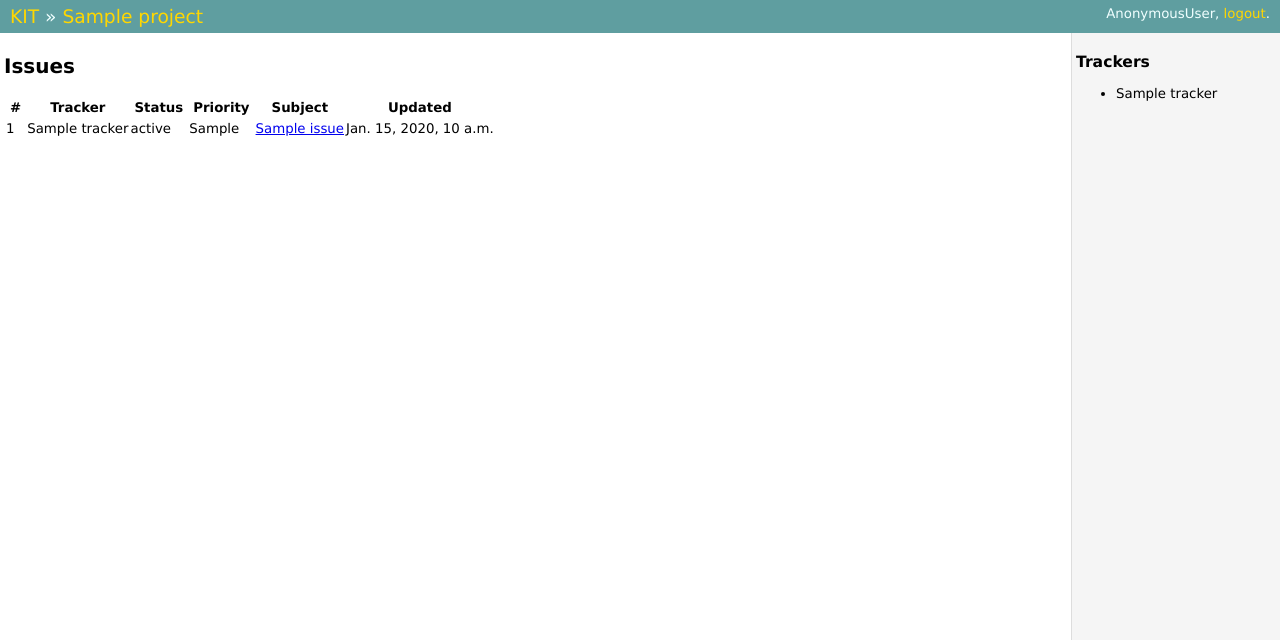
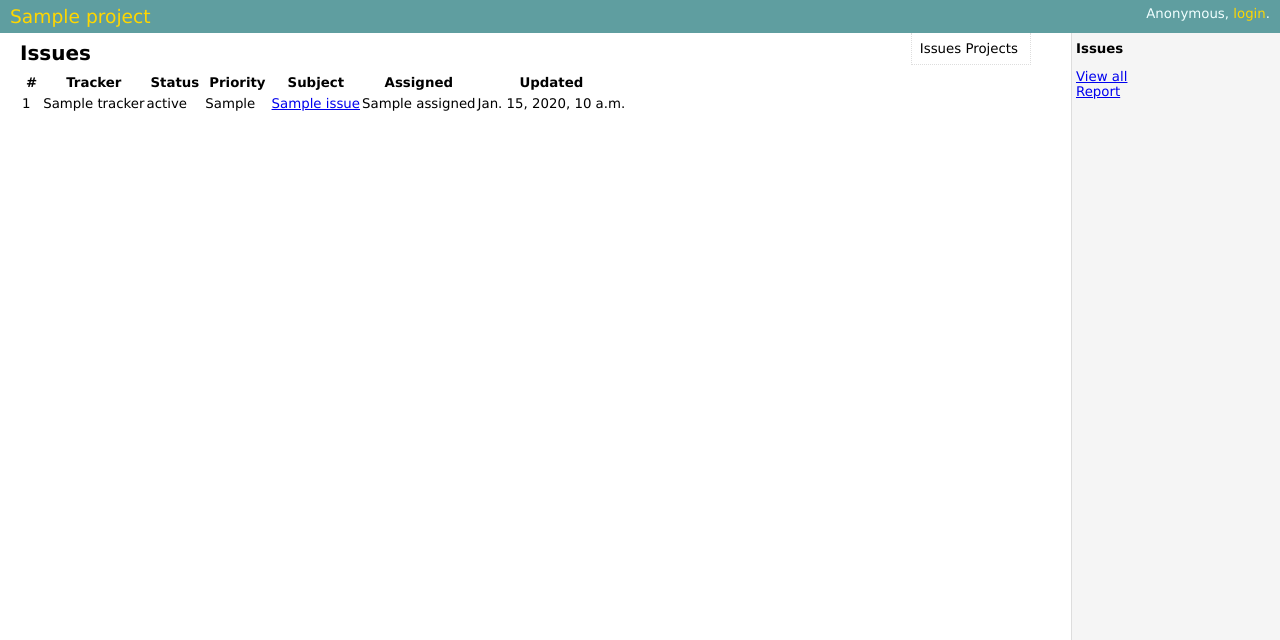
Before and after one commit to alexef/kit, a Django app: template resources/templates/issues/issue_list.html in a window 1280 px wide. Shown: the top 640 px of the page. Run offline with Django 3.2, Linux system fonts and the light colour scheme; the template is opened without the code that fills it: most values are stand-ins (such as "Sample title", 1, 10 or a date in 2020).

Commit message:
improve interface, add issue comments and reports.

```diff
--- /dev/null
+++ b/context_processors.py
@@ -0,0 +1,6 @@
+
+def module(request):
+    parts = request.path.split('/')
+    if len(parts) > 2:
+        return dict(module=parts[2])
+    return dict(module='')
--- a/issues/admin.py
+++ b/issues/admin.py
@@ -5,3 +5,4 @@
 admin.site.register(Tracker)
 admin.site.register(Category)
 admin.site.register(Issue)
+admin.site.register(Comment)
--- a/issues/urls.py
+++ b/issues/urls.py
@@ -1,7 +1,8 @@
 from django.conf.urls.defaults import patterns, url
-from views import IssueListView, IssueDetailView
+from views import IssueListView, IssueDetailView, IssueReportsView
 
 urlpatterns = patterns('',
     url(r'list/$', IssueListView.as_view(), name='issues_list'),
+    url(r'report/$', IssueReportsView.as_view(), name='issues_report'),
     url(r'view/(?P<pk>\d+)/$', IssueDetailView.as_view(), name='issues_view'),
 )
--- a/resources/static/styles.css
+++ b/resources/static/styles.css
@@ -1,5 +1,8 @@
 * {
     font-family: Verdana, sans-serif;
+}
+h1, h2, h3, h4 {
+    margin: 4px 0px;
 }
 body, td, th {
     margin: 0; padding: 0;
@@ -26,9 +29,30 @@
     text-align: right;
     float: right;
 }
+#menu {;
+    border:  1px dotted #ddd;
+    border-top: none;
+    float: right;
+    padding-right: 4px;
+    margin-right: 40px;
+}
+#menu ul {
+    list-style-type: none;
+    margin: 8px;
+    padding: 0px;
+}
+#menu ul li {
+    display: inline-block;
+}
+#menu ul li a {
+    text-decoration: none;
+    color: #000;
+}
+#menu ul li a.active {
+    font-weight: bold;
+}
 #content {
-    padding: 4px;
-    float: left;
+    padding: 4px 240px 0px 20px;
 }
 #sidebar {
     width: 200px;
@@ -39,8 +63,21 @@
     border-left: 1px solid #ddd;
     clear: left;
 }
+#sidebar ul {
+    list-style-type: none;
+    padding: 0;
+}
 #footer {
     text-align: center;
     font-size: 0.9em;
     clear: both;
 }
+
+div.replies {
+    margin-left: 20px;
+}
+div.issue {
+    background-color: #f5f5dc;
+    border:  1px dashed #ddd;
+    padding: 10px;
+}
--- a/resources/templates/base.html
+++ b/resources/templates/base.html
@@ -1,19 +1,37 @@
 <html>
 <head>
     <title>{% block title %}KIT{% endblock %}</title>
-    <link rel="stylesheet" type="text/css" href="/static/styles.css"
+    <link rel="stylesheet" type="text/css" href="/static/styles.css" />
 </head>
 <body>
 <div id="header">
     <div id="login">
-        {{ user }}, <a href="#">logout</a>.
+        {% if user.is_authenticated %}
+        {{ user }}, <a href="{% url django.contrib.auth.views.logout %}">logout</a>.
+        {% else %}
+        Anonymous, <a href="{% url django.contrib.auth.views.login %}">login</a>.
+        {% endif %}
     </div>
-<h1><a href="{% url projects_list %}">KIT</a> {% if project %}&raquo; <a href="{% url issues_list project %}">{{ project }}</a>{% endif %}</h1>
+<h1>
+    {% if project %}
+    <a href="{% url issues_list project %}">{{ project }}</a>
+    {% else %}
+    <a href="{% url projects_list %}">KIT</a>
+    {% endif %}
+</h1>
 </div>
 <div id="sidebar">
     {% block sidebar %}
     {% endblock %}
 </div>
+   <div id="menu">
+        <ul>
+            {% if project %}
+            <li><a href="{% url issues_list project %}" class="{% if module == 'issues' %}active{% endif %}">Issues</a></li>
+            {% endif %}
+            <li><a href="{% url projects_list %}" class="{% if module == '' %}active{% endif %}">Projects</a></li>
+        </ul>
+    </div>
 <div id="content">
 {% block content %}
 {% endblock %}
--- a/resources/templates/issues/issue_list.html
+++ b/resources/templates/issues/issue_list.html
@@ -1,11 +1,10 @@
 {% extends 'base.html' %}
 
 {% block sidebar %}
-    <h3>Trackers</h3>
+    <h4>Issues</h4>
     <ul>
-    {% for t in trackers %}
-        <li>{{ t }}</li>
-    {% endfor %}
+        <li><a href="{% url issues_list project %}">View all</a></li>
+        <li><a href="{% url issues_report project %}">Report</a></li>
     </ul>
 {% endblock %}
 
@@ -18,6 +17,7 @@
         <th>Status</th>
         <th>Priority</th>
         <th>Subject</th>
+        <th>Assigned</th>
         <th>Updated</th>
     </tr>
 
@@ -28,6 +28,7 @@
         <td>{{ issue.get_status_display }}</td>
         <td>{{ issue.get_priority_display }}</td>
         <td><a href="{% url issues_view issue.project issue.pk %}">{{ issue }}</a></td>
+        <td align="center">{% if issue.assigned %}{{ issue.assigned }}{% else %}-{% endif %}</td>
         <td>{{ issue.date_updated }}</td>
     </tr>
     {% endfor %}
--- a/urls.py
+++ b/urls.py
@@ -13,5 +13,7 @@
     url(r'^$', HomePage.as_view(), name='projects_list'),
     url(r'^(?P<project>.+)/issues/', include('kit.issues.urls')),
 
+    url(r'^user/login/', 'django.contrib.auth.views.login'),
+    url(r'^user/logout/', 'django.contrib.auth.views.logout', dict(next_page='/')),
     url(r'^admin/', include(admin.site.urls)),
 )
```
Also changed, not shown: issues/middleware.py (added, +17 -0 lines), issues/models.py (+22 -1 lines), issues/templatetags/comments.py (added, +7 -0 lines), issues/templatetags/issues.py (added, +13 -0 lines), issues/views.py (+36 -3 lines), resources/templates/issues/comment.html (added, +11 -0 lines), resources/templates/issues/issue_detail.html (+31 -5 lines), resources/templates/issues/reports.html (added, +36 -0 lines), resources/templates/registration/login.html (added, +9 -0 lines), settings.default.py (+13 -0 lines), issues/templatetags/__init__.py (added).
